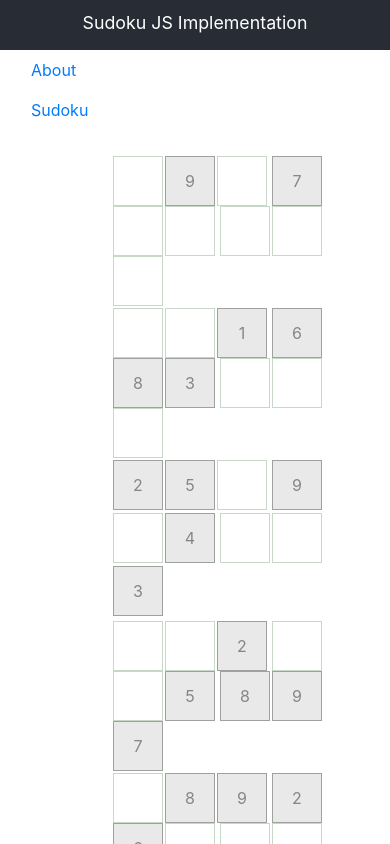
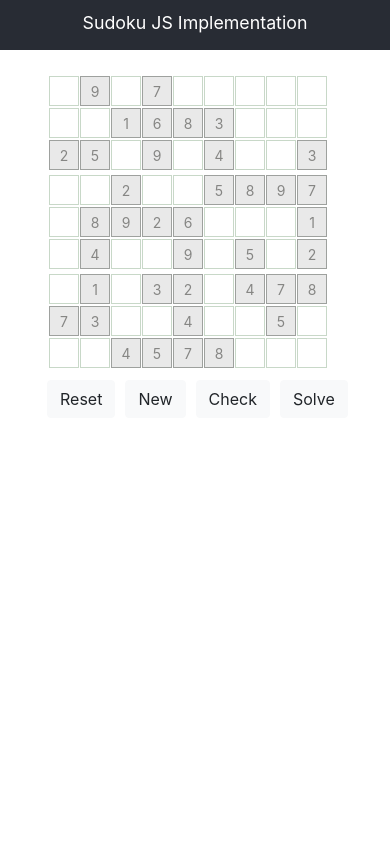
Before and after one commit to blackarck/sudokujs, a React (Create React App) app: page / in a window 390 px wide. Shown: the top 844 px of the page. Built offline with nearby package versions, Linux system fonts and the light colour scheme; the HTML template or start-up script is replaced by a standard one.

Commit message:
Add mobile friendly css

```diff
--- a/src/About.js
+++ b/src/About.js
@@ -65,7 +65,8 @@ For each of the nine box do below
 This line keeps track of number of times the program back tracked its step. Feel free to experiment with different parts of the algorithm to see how it impacts this. Right now it at most runs once or twice.</p>
 
 <h2>Updates</h2>
-<p>Added functionality to read params if ?val=nshowmenu is present don't show menu.</p>
+<p>Added functionality to read params if /?val=nshowmenu is present don't show menu.</p>
+<p>Mobile friendly, no menu and smaller blocks so fits vertically</p>
                 </Container>
 
             </main>
--- a/src/App.css
+++ b/src/App.css
@@ -50,14 +50,8 @@ main {
    color: rgb(27, 27, 27);
  }
 
-main {
-  margin-left: 5rem;
-  padding: 1rem;
-}
-
 .TopRow{
   margin-top: 10px;
-
 }
 
 .SudokBtn{
@@ -87,6 +81,8 @@ main {
   vertical-align: bottom;
 }
 
+.modal-dialog{
+max-width: 200px;}
 
 .inputBtn{
   height: 35px;
@@ -170,3 +166,51 @@ main {
 .primaryModal{
   width:10px;
 }
+
+@media all and (min-width:321px) and (max-width: 480px) {
+  /* put your css styles in here */
+  .SudokBtn{
+    height: 30px;
+    width: 30px;
+    color:rgb(105, 107, 102);
+    font-size: 14px;
+    margin-right:1px;
+    background-color: white;
+    border: .5px solid rgb(200, 216, 200);
+    vertical-align: bottom;
+  }
+
+  .SudokuDisBtn{
+    height: 30px;
+    width: 30px;
+    color:rgb(134, 134, 132);
+    font-size: 14px;
+    margin-right:1px;
+    background-color: rgb(233, 233, 233);
+    border: .5px solid rgb(158, 161, 158);
+    vertical-align: bottom;
+  }
+
+  main {
+    margin-left: 1rem;
+    padding: 1rem;
+  }
+
+  .MenuBtn{
+    height: 25px;
+    width: 50px;
+    color:rgb(74, 76, 77);
+    font-size: 13px;
+    margin-right:5px;
+    margin-top:5px;
+    background-color: rgb(241, 226, 202);
+    border: none;
+    vertical-align: bottom;
+  }
+
+  .modal-dialog{
+    max-width: 200px;}
+
+  .navlinks{
+    display: none;    }
+}
--- a/src/App.js
+++ b/src/App.js
@@ -20,12 +20,12 @@
 
 function App() {
    const parsed = queryString.parse(window.location.search);
-  console.log("Parse value-"+parsed.val);
+   //console.log("Parse value-"+parsed.val);
 
   var showmenu=true;
   if(parsed.val==="nshowmenu"){
     showmenu=false;
-    console.log("Showmenu is false");
+   // console.log("Showmenu is false");
   }
 
    return (
--- a/src/Square.js
+++ b/src/Square.js
@@ -8,7 +8,6 @@ import './App.css';
  ***************/
 
 export default class Square extends React.Component {
-
 
     render() {
    var disableon=false;
--- a/src/SudClassVw.js
+++ b/src/SudClassVw.js
@@ -184,7 +184,7 @@ export default class SudClassVw extends Component {
           </div>
 
 
-          <Modal size="sm" show={this.state.show} onHide={this.handleClose} handleClose={this.handleClose}>
+          <Modal size="sm" show={this.state.show} onHide={this.handleClose} handleClose={this.handleClose} class="optionscr">
           <Modal.Header closeButton>
           <Modal.Title>Fill</Modal.Title>
         </Modal.Header>
```
Also changed, not shown: 1 other file (tests, documents, lock files or other folders).
